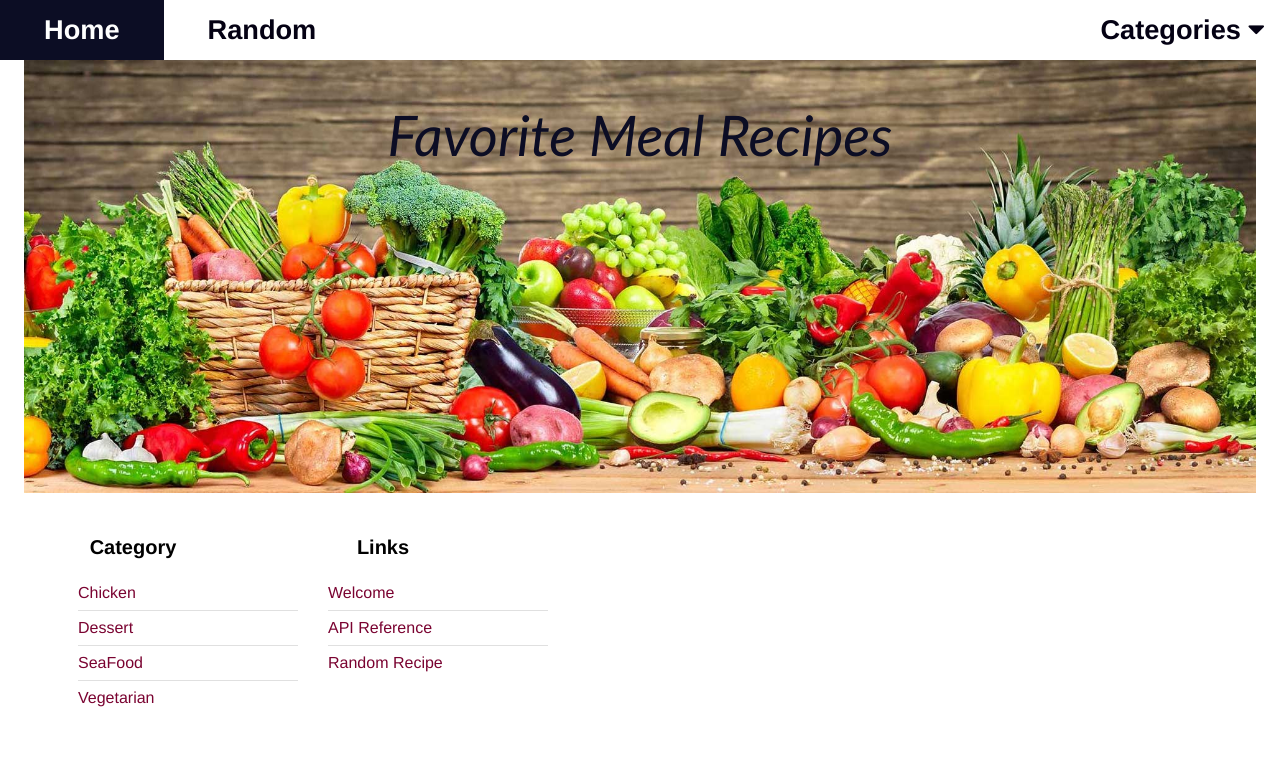
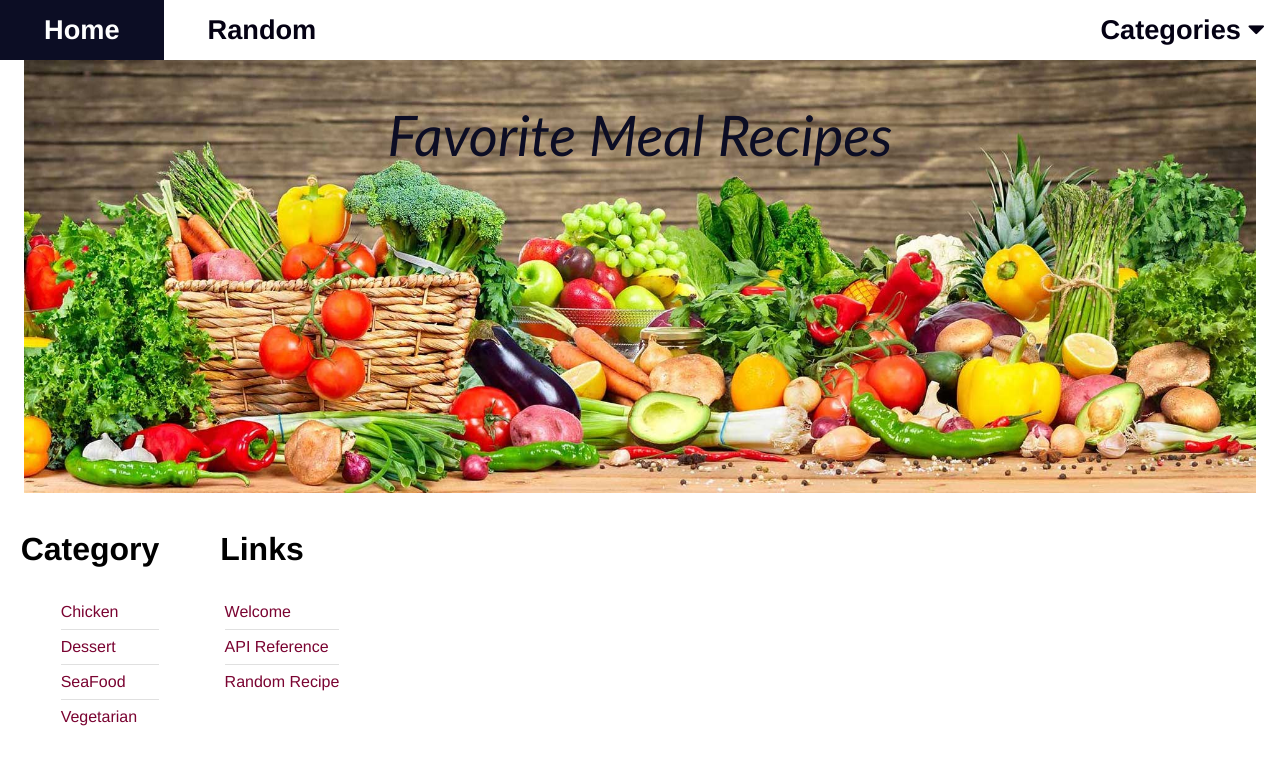
Before and after one commit to nazneen1022/Meal-Recipe, a Vue app: page / in a window 1280 px wide. Shown: the top 764 px of the page. Built offline with nearby package versions, Linux system fonts and the light colour scheme; the HTML template or start-up script is replaced by a standard one.

Commit message:
footer links spacing

```diff
--- a/src/components/Footer.vue
+++ b/src/components/Footer.vue
@@ -51,7 +51,7 @@ export default Vue.extend({
 }
 
 #navigation h1 {
-  font-size:20px;
+  font-size:2rem;
 }
 #navigation {
 	position: relative;
@@ -59,10 +59,7 @@ export default Vue.extend({
     background:transparent;
     margin:0 1% 0 1% ;
 }
-#navigation,#navlist{
-  width:220px;
-  margin:15px;
-}
+
 
 #navlist li {
   font-size:1em;
--- a/src/views/Home.vue
+++ b/src/views/Home.vue
@@ -113,7 +113,7 @@ export default Vue.extend({
 @media only screen and (min-width: 1290px) {
   /* For big screens */
   .header{
-  margin-top:2%;
+  margin-top:10%;
 }
   .container{
    grid-template-columns: auto auto auto auto;
@@ -123,7 +123,7 @@ export default Vue.extend({
 @media only screen and (max-width: 992px) {
   /* For tablets */
   .header{
-  margin-top:15%;
+  margin-top:20%;
 }
 .text{
   text-align: center;
```
